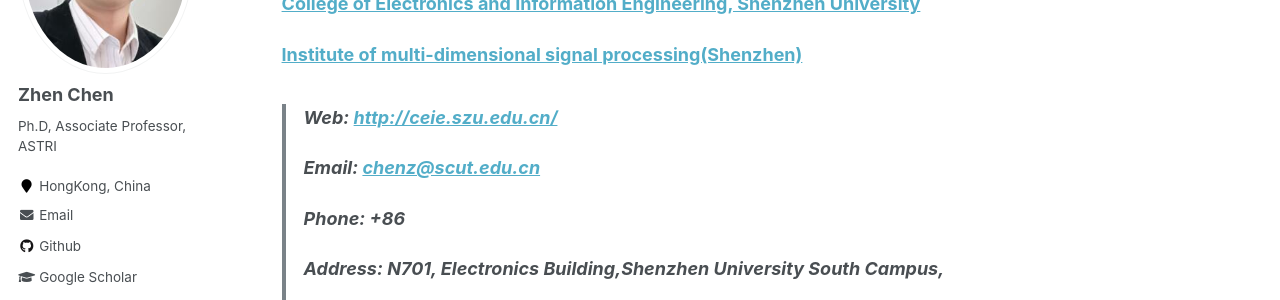
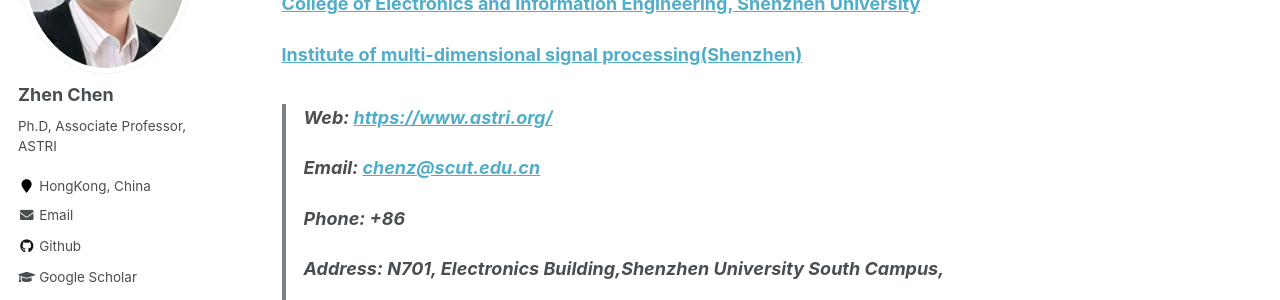
Before and after one commit to baile035/chenz_CV, a Jekyll site: the page built from _pages/about.md, in a window 1280 px wide and 900 px high. Shown: the part 261-561 px from the top of the window. Built offline with Jekyll 4.4.1, drawn with Linux system fonts in a browser that asks for light colours; part of the change alters nothing that is shown.

Commit message:
Update about.md

```diff
--- a/_pages/about.md
+++ b/_pages/about.md
@@ -15,8 +15,8 @@ redirect_from:
 <p><b style="line-height:50%"><a href="http:// ">Institute of multi-dimensional signal processing(Shenzhen)</a></b></p>
 </html>
 
-><p><b style="line-height:50%"> Web: <a href="http://ceie.szu.edu.cn/:">http://ceie.szu.edu.cn/</a> </b></p>
-><p><b style="line-height:50%"> Email: <a href="chenz@scut.edu.cn">chenz@scut.edu.cn</a></b> </p>
+><p><b style="line-height:50%"> Web: <a href="https://www.astri.org/:">https://www.astri.org/</a> </b></p>
+><p><b style="line-height:50%"> Email: <a href="mailto:chenz@scut.edu.cn">chenz@scut.edu.cn</a></b> </p>
 ><p><b style="line-height:50%"> Phone: +86  </b></p>
 ><p><b width="50%" style="line-height:50%"> Address: N701, Electronics Building,Shenzhen University South Campus, </b> </p>
 ><p><b width="50%" style="line-height:50%">3688 Nanhai Road, Nanshan District, Shenzhen, Guangdong, 518060, China.  </b> </p>
```
